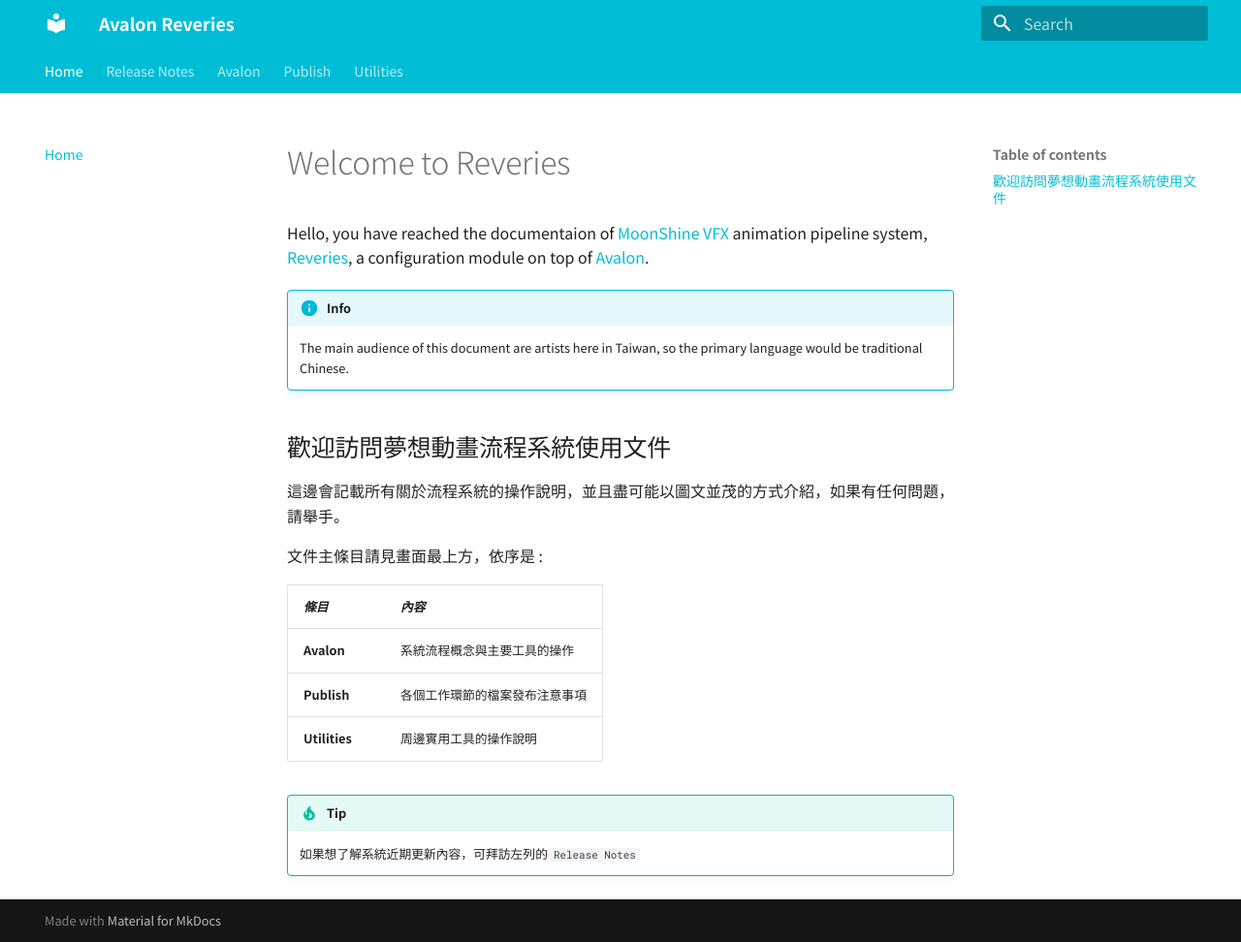
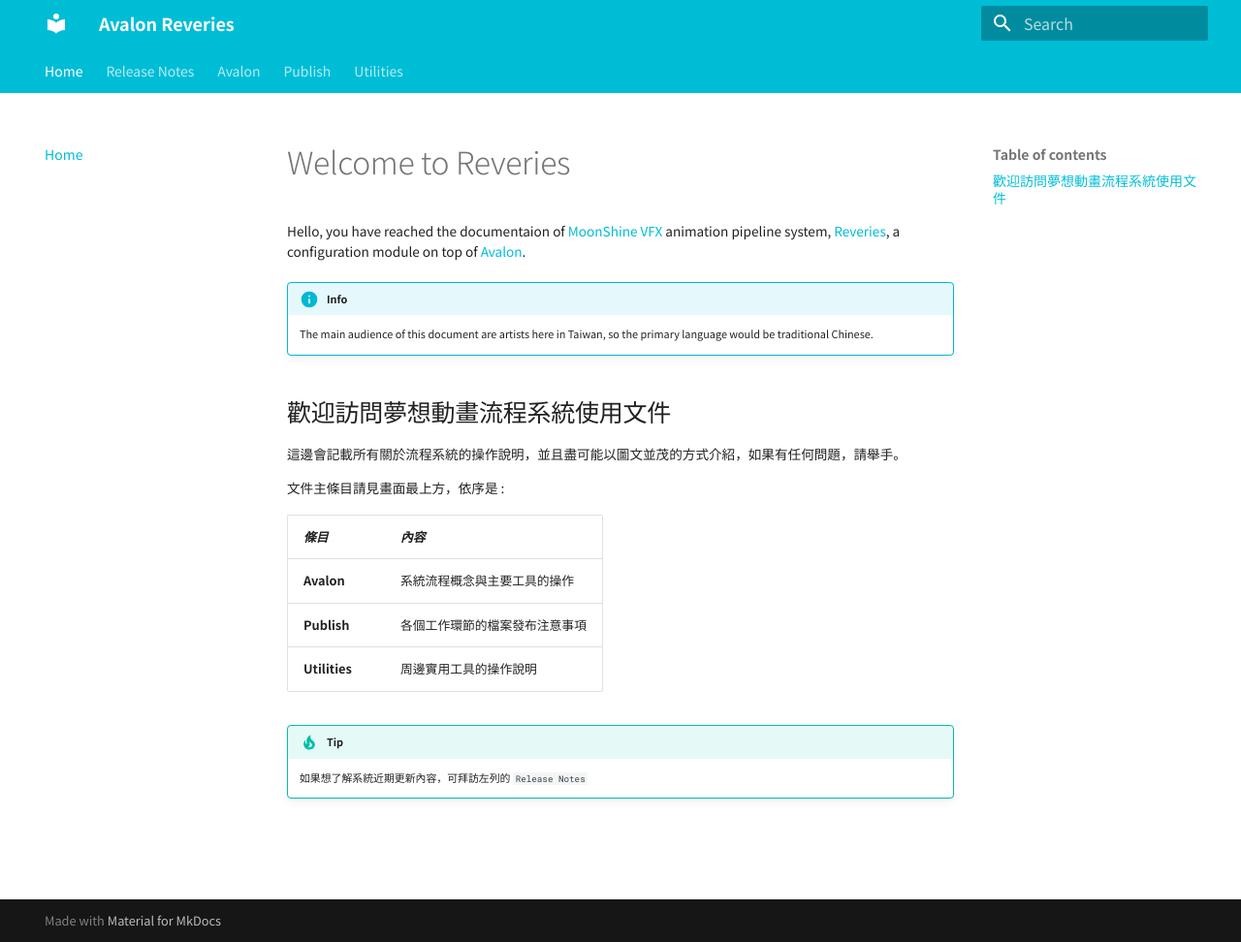
Before and after one commit to davidlatwe/reveries-config, an MkDocs documentation site: the page built from docs/index.md, in a window 1280 px wide and 972 px high. Shown: the whole window at 97% size. Built offline with MkDocs 1.6.1 and Material for MkDocs 9.7.7, drawn with Linux system fonts in a browser that asks for light colours.

Commit message:
Cosmetic, tweaking doc pages

```diff
--- /dev/null
+++ b/docs/stylesheets/doc.css
@@ -0,0 +1,3 @@
+p {
+  font-size: 85%;
+}
--- a/mkdocs.yml
+++ b/mkdocs.yml
@@ -36,3 +36,6 @@
 
 markdown_extensions:
   - admonition
+
+extra_css:
+  - stylesheets/doc.css
```
